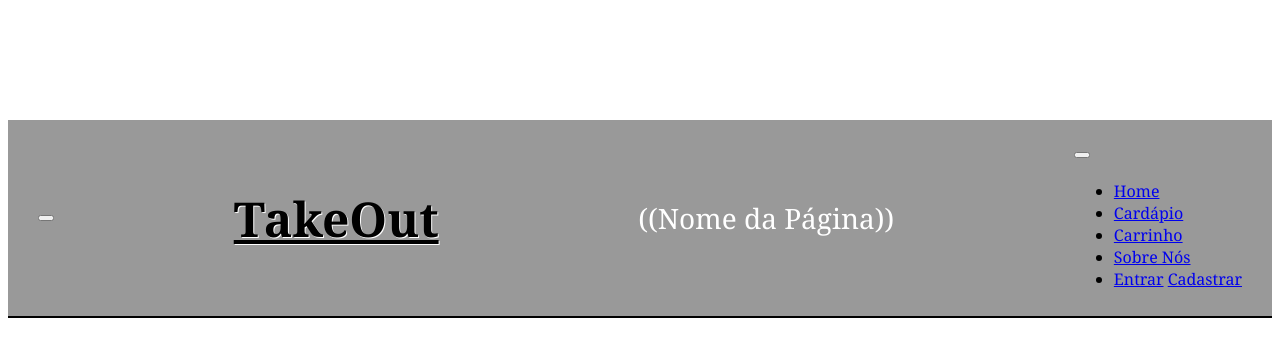
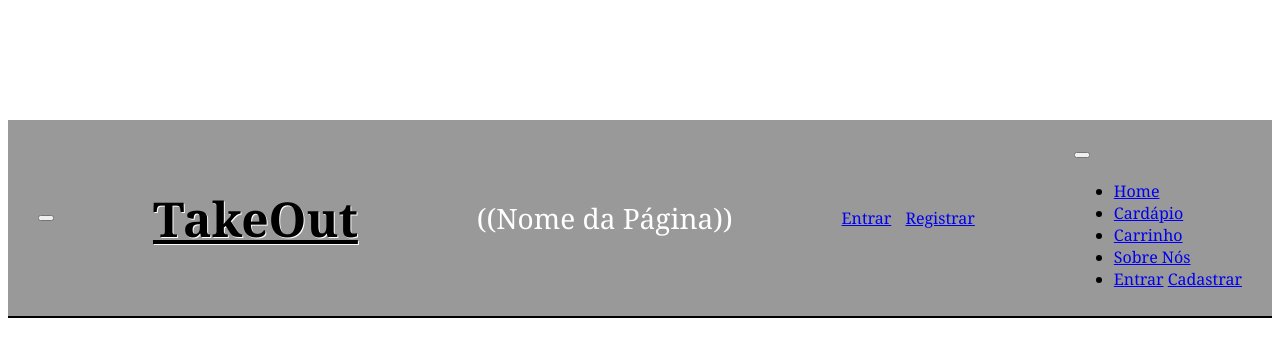
Before and after one commit to Joviviz/Site-Restaurante-Take-Out, a Flask app: template app/views/templates/navbar.html in a window 1280 px wide. Shown: the top 357 px of the page. Run offline with Flask 3, Linux system fonts and the light colour scheme; the template is opened without the code that fills it, so the values that code supplies are empty.

Commit message:
navbar buttons

```diff
--- a/app/views/templates/navbar.html
+++ b/app/views/templates/navbar.html
@@ -15,6 +15,12 @@
 
     <a class="navbar-brand" href="#">TakeOut</a>
     <span class="navbar-text">((Nome da Página))</span>
+
+    <div>
+        <a href="#!login" type="button" class="btn btn-primary fs-5">Entrar</a>
+        <a href="#!register" type="button" class="btn btn-primary fs-5">Registrar</a>
+        <!-- <a href="#!login" type="button" class="btn btn-primary fs-5">Painel de Administração</a> -->
+    </div>
 
     <!-- OFFCANVAS-->
     <div
```
